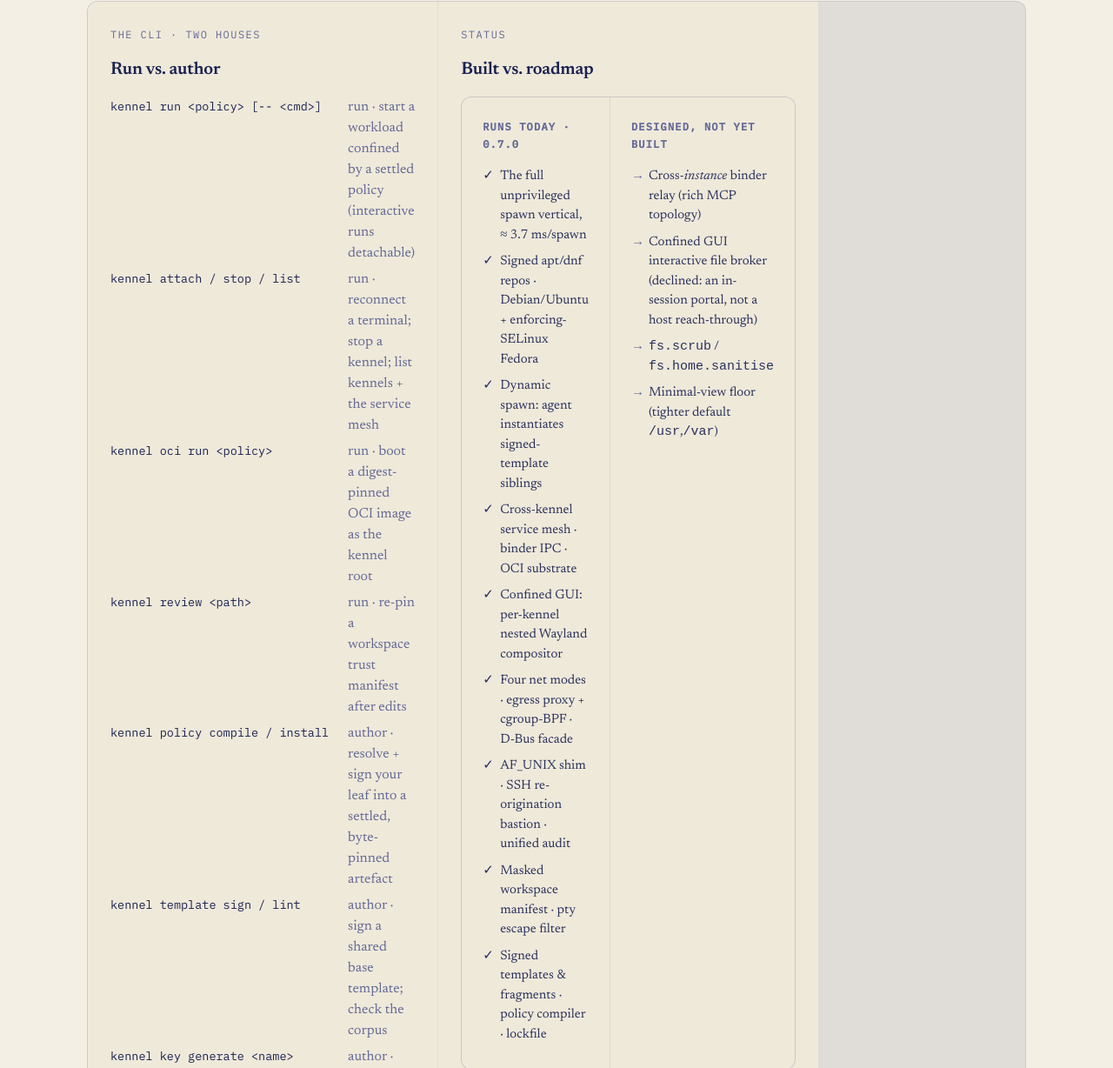
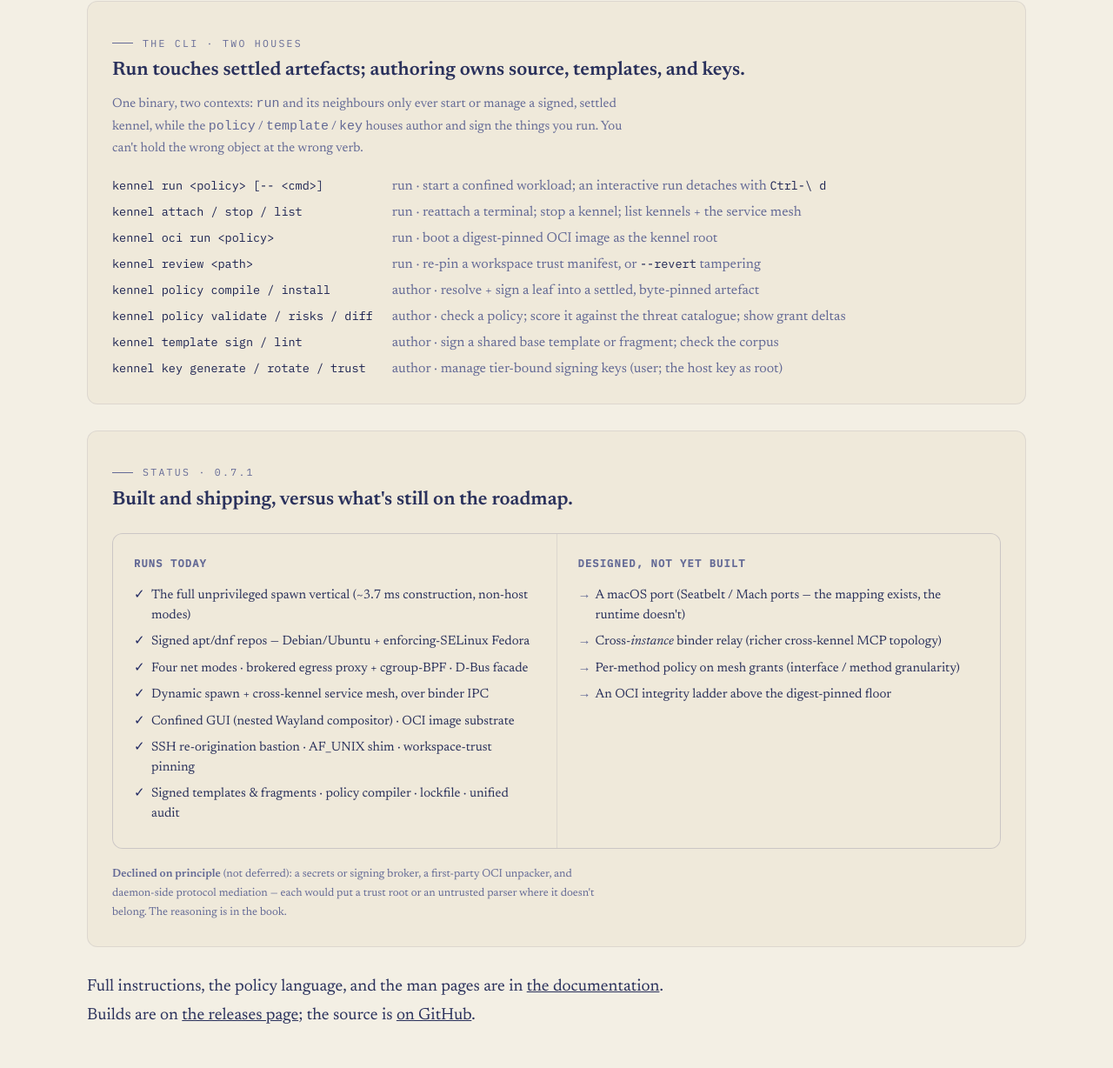
Before and after one commit to projectkennel/projectkennel, a plain HTML site: page docs/website/index.html in a window 1280 px wide. Shown: the part 5934-7162 px from the top of the page at 87% size. Drawn offline with Linux system fonts and the light colour scheme.

Commit message:
docs(website): split the CLI and Status blocks + bring both current
They were crammed into one two-cell grid and had drifted. Split into two
full-width blocks and updated against the shipped 0.7.1 CLI and the real backlog:

- CLI: the authoritative 0.7.1 verb set (from the binary's own help) — run house
  (run/attach/stop/list/oci/review) and the policy/template/key authoring houses,
  each verb with its real one-line purpose. Adds the two-context framing.
- Status: relabelled 0.7.0 → 0.7.1; construction figure qualified as non-host
  (~3.7 ms); roadmap replaced with the genuinely-unbuilt items (macOS port,
  cross-instance binder relay, per-method mesh policy, OCI integrity ladder) and
  a "declined on principle" footnote (secrets broker, first-party OCI unpacker,
  daemon-side mediation) — the declined items no longer masquerade as roadmap.

Co-Authored-By: Claude Opus 4.8 <noreply@anthropic.com>

```diff
--- a/docs/website/index.html
+++ b/docs/website/index.html
@@ -1160,56 +1160,65 @@ threats.exposed = [<span class="p">"T1.9"</span>]   <span class="c"># each grant
 
 <span class="c"># filesystem, identity, audit, ssh … inherited from base-confined@v1, then narrowed</span></pre>
 
-                <div class="grid rv" style="margin-top:30px">
-                    <div class="cell">
-                        <div class="n">THE CLI · TWO HOUSES</div>
-                        <h3>Run vs. author</h3>
-                        <div class="verbs" style="margin-top:14px">
+                <div class="rv"
+                    style="margin-top:30px;border:1px solid var(--rule-2);border-radius:12px;background:var(--paper-2);padding:28px 28px">
+                    <p class="fig" style="margin:0 0 4px">The CLI · two houses</p>
+                    <h3 style="margin:0 0 6px">Run touches settled artefacts; authoring owns source, templates, and keys.</h3>
+                    <p style="margin:0 0 18px;font-size:15px;color:var(--blue-soft);max-width:70ch">One binary, two contexts:
+                        <code>run</code> and its neighbours only ever start or manage a signed, settled kennel, while the
+                        <code>policy</code> / <code>template</code> / <code>key</code> houses author and sign the things you
+                        run. You can't hold the wrong object at the wrong verb.</p>
+                    <div class="verbs">
                         <code>kennel run &lt;policy&gt; [-- &lt;cmd&gt;]</code>
-                            <span>run · start a workload confined by a settled policy (interactive runs detachable)</span>
+                        <span>run · start a confined workload; an interactive run detaches with <code>Ctrl-\ d</code></span>
                         <code>kennel attach / stop / list</code>
-                            <span>run · reconnect a terminal; stop a kennel; list kennels + the service mesh</span>
+                        <span>run · reattach a terminal; stop a kennel; list kennels + the service mesh</span>
                         <code>kennel oci run &lt;policy&gt;</code>
                         <span>run · boot a digest-pinned OCI image as the kennel root</span>
                         <code>kennel review &lt;path&gt;</code>
-                            <span>run · re-pin a workspace trust manifest after edits</span>
+                        <span>run · re-pin a workspace trust manifest, or <code>--revert</code> tampering</span>
                         <code>kennel policy compile / install</code>
-                            <span>author · resolve + sign your leaf into a settled, byte-pinned artefact</span>
+                        <span>author · resolve + sign a leaf into a settled, byte-pinned artefact</span>
+                        <code>kennel policy validate / risks / diff</code>
+                        <span>author · check a policy; score it against the threat catalogue; show grant deltas</span>
                         <code>kennel template sign / lint</code>
-                            <span>author · sign a shared base template; check the corpus</span>
-                            <code>kennel key generate &lt;name&gt;</code>
-                            <span>author · mint your user key (or, as root, the host key)</span>
+                        <span>author · sign a shared base template or fragment; check the corpus</span>
+                        <code>kennel key generate / rotate / trust</code>
+                        <span>author · manage tier-bound signing keys (user; the host key as root)</span>
                     </div>
                 </div>
-                    <div class="cell">
-                        <div class="n">STATUS</div>
-                        <h3>Built vs. roadmap</h3>
-                        <div class="status" style="margin-top:14px">
+
+                <div class="rv"
+                    style="margin-top:30px;border:1px solid var(--rule-2);border-radius:12px;background:var(--paper-2);padding:28px 28px">
+                    <p class="fig" style="margin:0 0 4px">Status · 0.7.1</p>
+                    <h3 style="margin:0 0 18px">Built and shipping, versus what's still on the roadmap.</h3>
+                    <div class="status" style="margin-top:0">
                         <div class="built">
-                                <h4>Runs today · 0.7.0</h4>
+                            <h4>Runs today</h4>
                             <ul>
-                                    <li>The full unprivileged spawn vertical, ≈ 3.7 ms/spawn</li>
-                                    <li>Signed apt/dnf repos · Debian/Ubuntu + enforcing-SELinux Fedora</li>
-                                    <li>Dynamic spawn: agent instantiates signed-template siblings</li>
-                                    <li>Cross-kennel service mesh · binder IPC · OCI substrate</li>
-                                    <li>Confined GUI: per-kennel nested Wayland compositor</li>
-                                    <li>Four net modes · egress proxy + cgroup-BPF · D-Bus facade</li>
-                                    <li>AF_UNIX shim · SSH re-origination bastion · unified audit</li>
-                                    <li>Masked workspace manifest · pty escape filter</li>
-                                    <li>Signed templates &amp; fragments · policy compiler · lockfile</li>
+                                <li>The full unprivileged spawn vertical (~3.7 ms construction, non-host modes)</li>
+                                <li>Signed apt/dnf repos — Debian/Ubuntu + enforcing-SELinux Fedora</li>
+                                <li>Four net modes · brokered egress proxy + cgroup-BPF · D-Bus facade</li>
+                                <li>Dynamic spawn + cross-kennel service mesh, over binder IPC</li>
+                                <li>Confined GUI (nested Wayland compositor) · OCI image substrate</li>
+                                <li>SSH re-origination bastion · AF_UNIX shim · workspace-trust pinning</li>
+                                <li>Signed templates &amp; fragments · policy compiler · lockfile · unified audit</li>
                             </ul>
                         </div>
                         <div class="road">
                             <h4>Designed, not yet built</h4>
                             <ul>
-                                    <li>Cross-<em>instance</em> binder relay (rich MCP topology)</li>
-                                    <li>Confined GUI interactive file broker (declined: an in-session portal, not a host reach-through)</li>
-                                    <li><code>fs.scrub</code> / <code>fs.home.sanitise</code></li>
-                                    <li>Minimal-view floor (tighter default <code>/usr</code>,<code>/var</code>)</li>
+                                <li>A macOS port (Seatbelt / Mach ports — the mapping exists, the runtime doesn't)</li>
+                                <li>Cross-<em>instance</em> binder relay (richer cross-kennel MCP topology)</li>
+                                <li>Per-method policy on mesh grants (interface / method granularity)</li>
+                                <li>An OCI integrity ladder above the digest-pinned floor</li>
                             </ul>
                         </div>
                     </div>
-                    </div>
+                    <p style="margin:18px 0 0;font-size:13px;color:var(--blue-soft);max-width:78ch"><b>Declined on
+                        principle</b> (not deferred): a secrets or signing broker, a first-party OCI unpacker, and
+                        daemon-side protocol mediation — each would put a trust root or an untrusted parser where it
+                        doesn't belong. The reasoning is in the book.</p>
                 </div>
 
                 <div class="prose rv" style="margin-top:30px">
```
Lines whose indentation alone changed are shown as unchanged.
